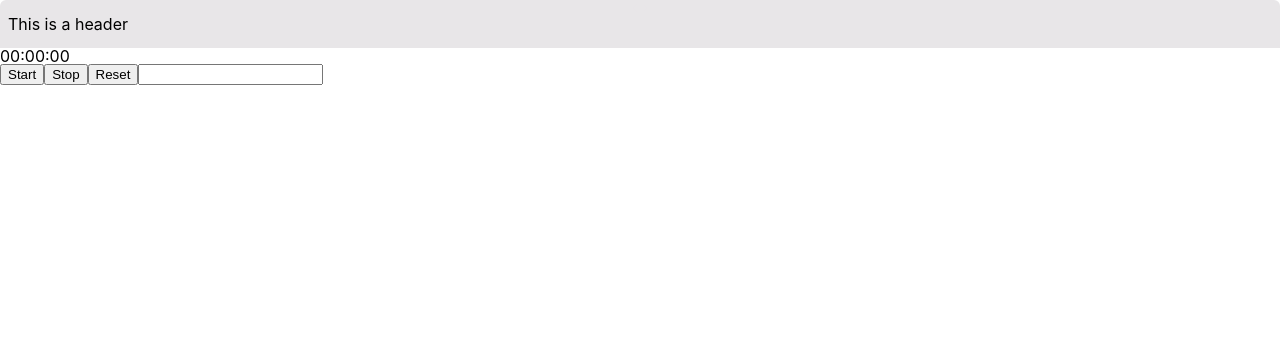
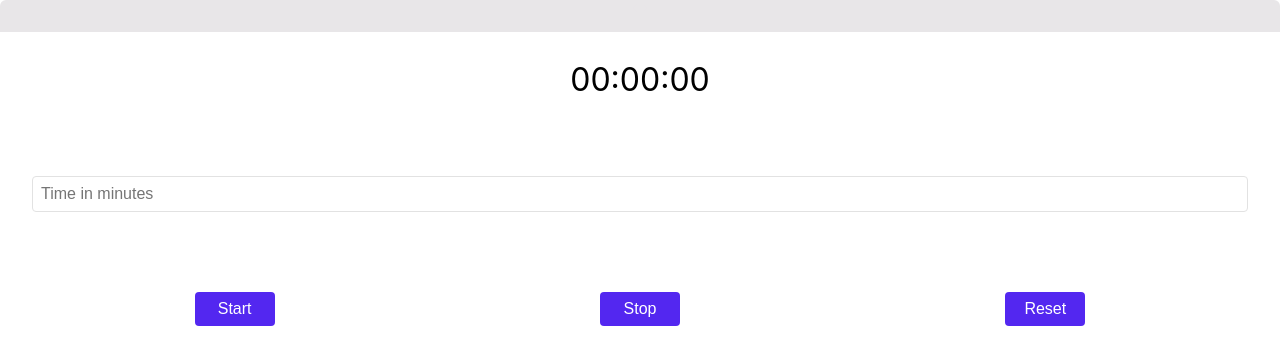
Before and after one commit to donovanroubos/traymer, a React app: page / in a window 1280 px wide. Shown: the top 364 px of the page. Built offline with nearby package versions, Linux system fonts and the light colour scheme.

Commit message:
Add notification when timer ends and add simple styling

```diff
--- a/src/components/Header.js
+++ b/src/components/Header.js
@@ -4,7 +4,6 @@ function Header() {
   return (
     <div className="header">
       <div className="header-arrow" />
-      This is a header
     </div>
   )
 }
--- a/src/components/Timer/index.js
+++ b/src/components/Timer/index.js
@@ -1,4 +1,5 @@
 import React, { Component } from 'react'
+import isElectron from 'is-electron'
 
 class Timer extends Component {
   constructor(props) {
@@ -36,7 +37,10 @@ class Timer extends Component {
             timerOn: false
           })
 
-          alert('Countdown ended')
+          if (isElectron()) {
+            window.ipcRenderer.send('stop-timer')
+            console.log(window.ipcRenderer)
+          }
         }
       }, 10)
     }
@@ -94,11 +98,40 @@ class Timer extends Component {
           </span>
         </div>
 
-        <button type="button" onClick={this.startTimer}>Start</button>
-        <button type="button" onClick={this.stopTimer}>Stop</button>
-        <button type="button" onClick={this.resetTimer}>Reset</button>
+        <input
+          className="input"
+          ref={this.minuteInput}
+          type="number"
+          placeholder="Time in minutes"
+          onChange={e => this.setTime(e)}
+        />
 
-        <input ref={this.minuteInput} type="number" onChange={e => this.setTime(e)} />
+        <div className="btns">
+          <button
+            className="btn"
+            type="button"
+            onClick={this.startTimer}
+          >
+              Start
+          </button>
+
+          <button
+            className="btn"
+            type="button"
+            onClick={this.stopTimer}
+          >
+            Stop
+          </button>
+
+          <button
+            className="btn"
+            type="button"
+            onClick={this.resetTimer}
+          >
+            Reset
+          </button>
+        </div>
+
       </div>
     )
   }
--- a/src/styles/components/app.scss
+++ b/src/styles/components/app.scss
@@ -1,4 +1,4 @@
 .app {
   height: 100%;
-  background: transparent;
+  background: white;
 }
--- /dev/null
+++ b/src/styles/components/timer.scss
@@ -0,0 +1,39 @@
+.timer {
+  display: flex;
+  flex-direction: column;
+
+  .time {
+    font-size: 32px;
+    text-align: center;
+    padding: 32px 0;
+    margin-bottom: 16px;
+  }
+
+  .input {
+    margin: 32px;
+    padding: 8px;
+    border-radius: 4px;
+    border: 1px solid #e2e2e2;
+    outline: none;
+    font-size: 16px;
+  }
+
+  .btns {
+    display: flex;
+    justify-content: space-around;
+    padding: 32px;
+  }
+
+  .btn {
+    flex-grow: 0;
+    margin: 16px 0;
+    border: none;
+    max-width: 80px;
+    width: 100%;
+    font-size: 16px;
+    color: white;
+    background: rgb(83, 39, 240);
+    border-radius: 4px;
+    padding: 8px;
+  }
+}
--- a/src/styles/master.scss
+++ b/src/styles/master.scss
@@ -12,3 +12,4 @@
 // Components
 @import './components/app';
 @import './components/header';
+@import './components/timer';
```
Also changed, not shown: public/main.js (+3 -5 lines).
